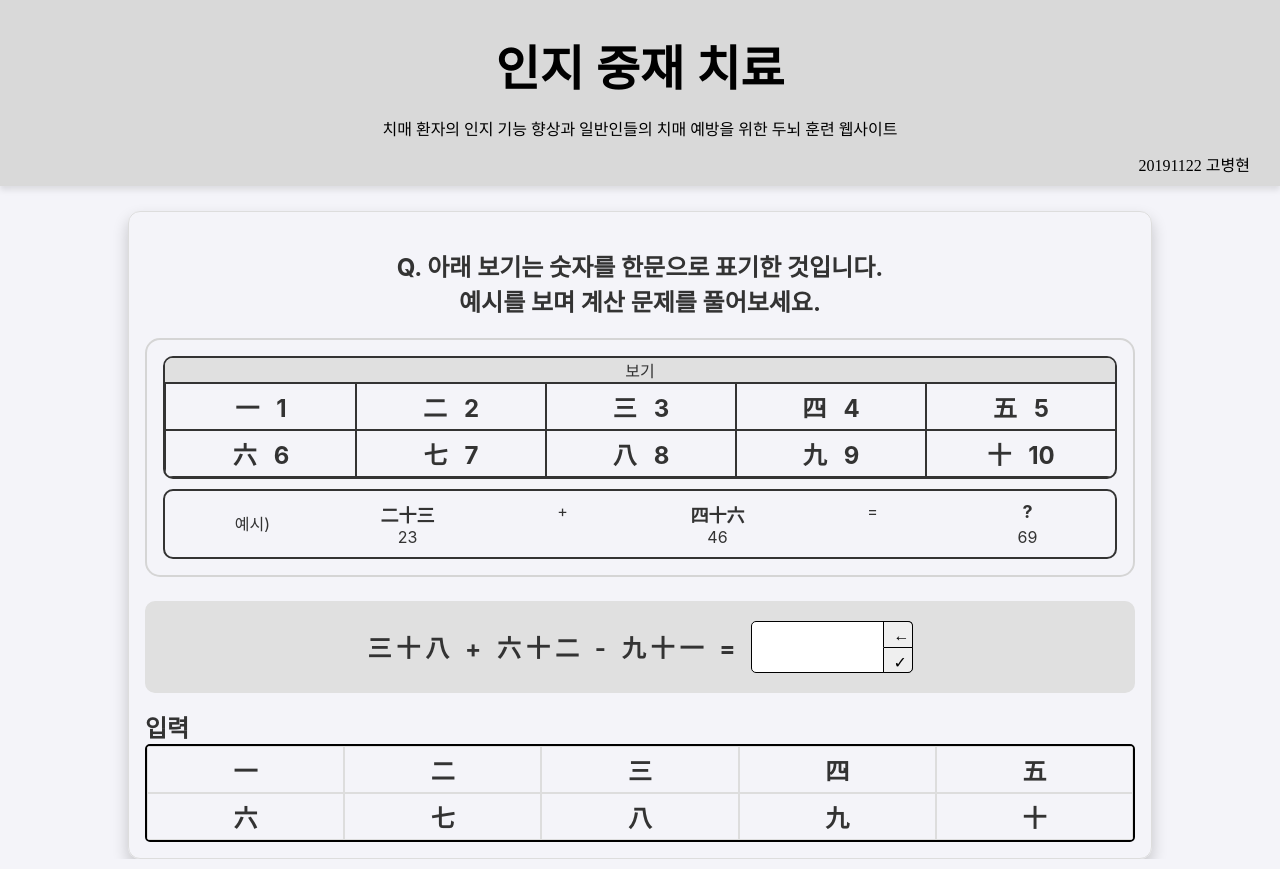
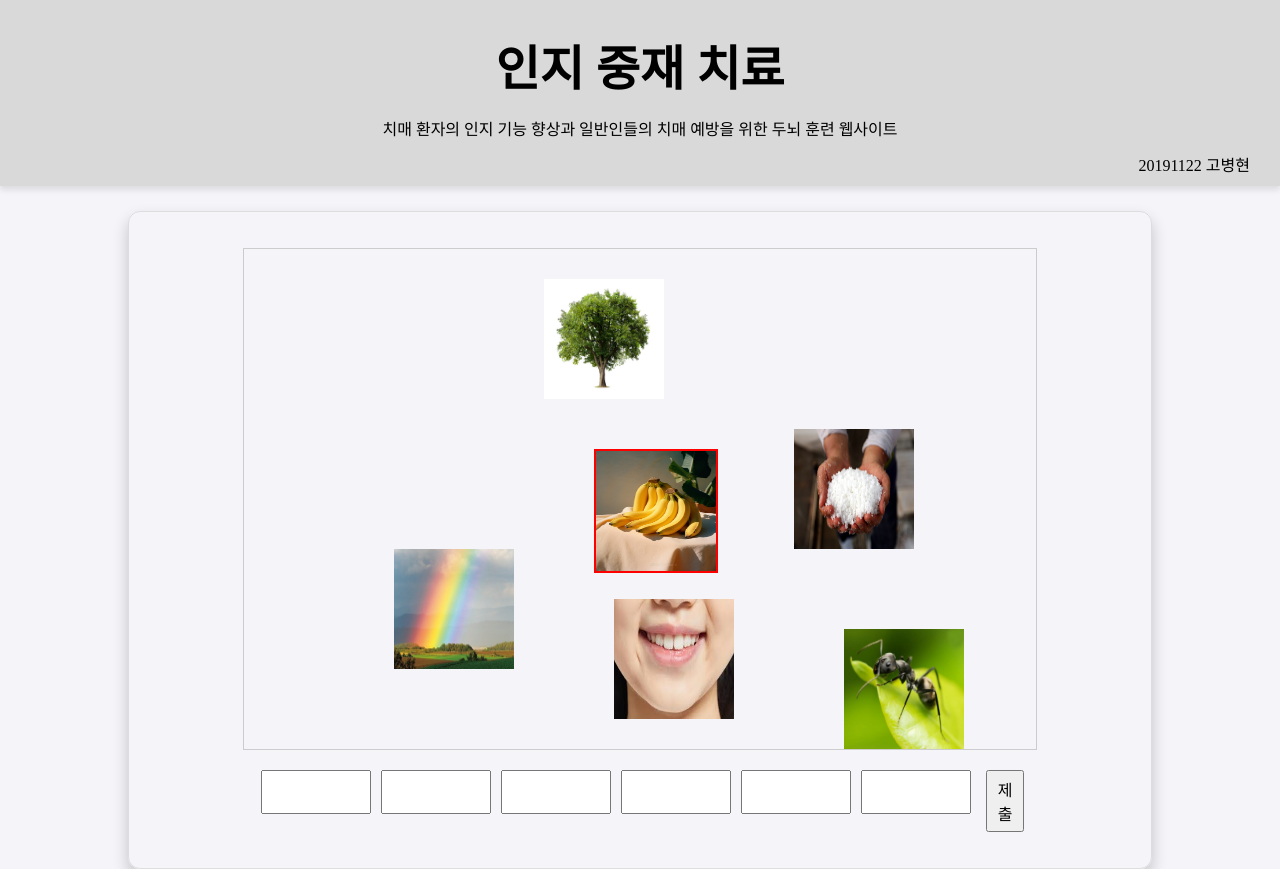
Before and after one commit to BH0120/Web-Application-Programming, a React (Create React App) app: page /page3 in a window 1280 px wide. Built offline with nearby package versions, Linux system fonts and the light colour scheme; a web font is replaced by a local one.

Commit message:
Quiz06해결 main연결 해야함.

```diff
--- a/src/QuizMain.js
+++ b/src/QuizMain.js
@@ -1,24 +1,36 @@
-import React, { useState } from 'react';
-import './QuizMain.css';
+import React, { useState } from "react";
+import "./QuizMain.css";
 // import Test from './quiz01/Test';
-import Quiz04 from './quiz04/Quiz04';
-import Quiz05 from './quiz05/Quiz05';
-import Quiz06 from './quiz06/Quiz06';
-
-
+import Quiz04 from "./quiz04/Quiz04";
+import Quiz05 from "./quiz05/Quiz05";
+import Quiz06 from "./quiz06/Quiz06";
 
 function QuizMain() {
-  const[quizNum, setQuizNum] = useState("Quiz04");
+  const [quizNum, setQuizNum] = useState("Quiz04");
+
+  function quizRender() {
+    if (quizNum === "Quiz04") {
+      return <Quiz04 setQuizNum={setQuizNum}/>;
+    } else if (quizNum === "Quiz05") {
+      return <Quiz05 setQuizNum={setQuizNum}/>;
+    } else {
+      return <Quiz06 setQuizNum={setQuizNum}/>;
+    }
+  }
+
   return (
     <div className="QuizMain">
       <header className="QuizMain-header">
         <h1 className="QuizMain-title">인지 중재 치료</h1>
-        <p className=''>치매 환자의 인지 기능 향상과 일반인들의 치매 예방을 위한 두뇌 훈련 웹사이트</p>
+        <p className="">
+          치매 환자의 인지 기능 향상과 일반인들의 치매 예방을 위한 두뇌 훈련
+          웹사이트
+        </p>
         <p className="QuizMain-info">20191122 고병현</p>
       </header>
       <main className="QuizMain-main">
-        <Quiz05/>
-        {/* {`<${quizNum}/>`} */}
+        {/* {quizRender()} */}
+        <Quiz06/>
       </main>
     </div>
   );
--- a/src/quiz04/Quiz04.js
+++ b/src/quiz04/Quiz04.js
@@ -40,7 +40,7 @@ function generateRandomOptions(randomImage) {
   return { optionImages, rotatedImage, correctDeg};
 }
 
-function Quiz01() {
+function Quiz04(props) {
   const [currentImage, setCurrentImage] = useState(null);
   const [options, setOptions] = useState([]);
   const [correctOption, setCorrectOption] = useState(null);
@@ -66,37 +66,42 @@ function Quiz01() {
   }
 
   function checkAnswer(selectedOption) {
+  setCount((prevCount) => {
+    const newCount = prevCount + 1;
+    let updatedScore = score;
+
     if (selectedOption.class === correctOption.class) {
-      setScore((prevScore) => (prevScore + 1));
+      updatedScore += 1;
+      setScore(updatedScore);
       Swal.fire({
         icon: "success",
         title: "정답입니다!",
         showConfirmButton: false,
         timer: 1500
       });
-    }
-    else {
+    } else {
       Swal.fire({
-        icon:'error',
+        icon: 'error',
         text: '오답입니다. :(',
         showConfirmButton: false,
         timer: 1500
-      })
+      });
     }
 
-    setCount((prevCount) => {
-      if(prevCount + 1 === 5){
+    if (newCount === 5) {
       Swal.fire({
         title: `점수`,
-          text: `${score} / ${count+1}`
-        })
+        text: `${updatedScore} / 5`
+      });
       setScore(0);
       setCount(0);
+      generateQuiz();
     } else {
       generateQuiz();
-        return prevCount + 1;
     }
-    })
+
+    return newCount;
+  });
 }
 
   return (
@@ -128,4 +133,4 @@ function Quiz01() {
   );
 }
 
-export default Quiz01;
+export default Quiz04;
--- a/src/quiz05/Quiz05.js
+++ b/src/quiz05/Quiz05.js
@@ -24,7 +24,7 @@ function Quiz05(props) {
       </h2>
       <SampleContainer samples={samples} />
 
-      <Quiz05Container samples={samples} />
+      <Quiz05Container samples={samples} setQuizNum={props.setQuizNum} />
     </>
   );
 }
--- a/src/quiz05/Quiz05Container.css
+++ b/src/quiz05/Quiz05Container.css
@@ -82,10 +82,19 @@
   border: 2px solid black;
   border-radius: 5px;
   overflow: hidden;
+  box-sizing: border-box;
+
 }
 
-.answer-button{
+.answer05-button{
   border: 1px solid #ddd;
   padding-top: 5px;
   padding-bottom: 5px;
+  cursor: pointer;
 }
+
+.answer05-button:hover {
+  background-color: #e0e0e0;
+  border : 3px solid #007bff;
+  transition: border-color 0.3s;
+}
--- a/src/quiz05/Quiz05Container.js
+++ b/src/quiz05/Quiz05Container.js
@@ -22,9 +22,9 @@ function Quiz05Container(props) {
     function randomNum() {
       // 중복 없을 때까지 실행
       do {
-        num1 = Math.floor(Math.random() * 100 + 1);
-        num2 = Math.floor(Math.random() * 100 + 1);
-        num3 = Math.floor(Math.random() * 100 + 1);
+        num1 = Math.floor(Math.random() * 99 + 1);
+        num2 = Math.floor(Math.random() * 99 + 1);
+        num3 = Math.floor(Math.random() * 99 + 1);
       } while (num1 === num2 || num2 === num3 || num3 === num1);
 
       total = num1 + num2 - num3;
@@ -81,8 +81,10 @@ function Quiz05Container(props) {
   }
 
   function handleSubmit() {
+    let newScore = score;
     if (answer === correct) {
-      setScore(score + 1);
+      newScore += 1;
+      setScore(newScore);
       Swal.fire({
         icon: "success",
         title: "정답입니다!",
@@ -91,28 +93,31 @@ function Quiz05Container(props) {
       });
     } else {
       Swal.fire({
-        icon:'error',
+        icon: 'error',
         text: '오답입니다. :(',
         showConfirmButton: false,
         timer: 1500
-      })
+      });
     }
 
-    setCount((prev) => {
-      if(prev + 1 === 5){
+    setCount((prevCount) => {
+      const newCount = prevCount + 1;
+      if (newCount === 5) {
         Swal.fire({
           title: `점수`,
-          text: `${score} / ${count+1}`
-        })
-        setScore(0);
-        setCount(0);
-        setAnswer("");
+          text: `${newScore} / 5`,
+          confirmButtonText: '확인'
+        }).then((result) => {
+          if (result.isConfirmed) {
+            props.setQuizNum("Quiz06");  // Change this to the desired next quiz
+          }
+        });
       } else {
         setAnswer("");
         setQuiz(randomQuiz());
-        return prev + 1;
       }
-    })
+      return newCount;
+    });
   }
 
   return (
@@ -138,7 +143,7 @@ function Quiz05Container(props) {
         {samples.map((item) => (
           <div
             key={item.value}
-            className="answer-button"
+            className="answer05-button"
             onClick={() => handleChnBtn(item.char)}
           >
             {item.char}
--- a/src/quiz06/Quiz06.css
+++ b/src/quiz06/Quiz06.css
@@ -10,10 +10,10 @@
     overflow: hidden; /* 추가된 속성 */
   }
 
-  .img {
+  .img06 {
     position: absolute;
-    width: 100px;
-    height: 100px;
+    width: 120px;
+    height: 120px;
   }
 
   .start-img {
--- a/src/quiz06/Quiz06.js
+++ b/src/quiz06/Quiz06.js
@@ -1,4 +1,5 @@
 import React, { useState, useEffect } from 'react';
+import Swal from 'sweetalert2';
 import './Quiz06.css';
 
 // 총 6개의 끝말잇기 세트
@@ -25,7 +26,7 @@ const wordSets = [
     { img: "/imgs/통나무.jpg", word: '통나무' },
     { img: "/imgs/무궁화.jpg", word: '무궁화' },
     { img: "/imgs/화가.jpg", word: '화가' },
-    { img: "/imgs/가수.jpg", word: '가수' }
+    { img: "/imgs/가수.png", word: '가수' }
   ]
 ];
 
@@ -42,41 +43,92 @@ const fixedPositions = [
   { x: 850, y: 150 }
 ];
 
-const getRandomPositions = (fixedPositions, count) => {
+function getRandomPositions(fixedPositions, count) {
   const shuffled = fixedPositions.sort(() => 0.5 - Math.random());
   return shuffled.slice(0, count);
-};
+}
 
-const Quiz06 = () => {
+function Quiz06() {
   const [positions, setPositions] = useState([]);
   const [answers, setAnswers] = useState(Array(6).fill(''));
   const [imageWords, setImageWords] = useState([]);
+  const [usedIdx, setUsedIdx] = useState([]);
+  const [score, setScore] = useState(0);
+  const [count, setCount] = useState(0);
 
   useEffect(() => {
-    const randomSet = wordSets[Math.floor(Math.random() * wordSets.length)];
+    generateQuiz();
+  }, []);
+
+  function generateQuiz() {
+    let randomSetIndex;
+
+    do {
+      randomSetIndex = Math.floor(Math.random() * wordSets.length);
+    } while (usedIdx.includes(randomSetIndex) && usedIdx.length < wordSets.length);
+
+    setUsedIdx([...usedIdx, randomSetIndex]);
+    const randomSet = wordSets[randomSetIndex];
     setImageWords(randomSet);
 
     const randomPositions = getRandomPositions(fixedPositions, 5);
-    randomPositions.unshift({ x: 350, y: 200 }); // 첫 번째 이미지는 고정된 위치에
+    randomPositions.unshift({ x: 350, y: 200 }); // 첫 번째 이미지를 고정된 위치에 배치
     setPositions(randomPositions);
-  }, []);
+  }
 
-  const handleInputChange = (index, event) => {
+  function handleInputChange(index, event) {
     const newAnswers = [...answers];
     newAnswers[index] = event.target.value;
     setAnswers(newAnswers);
-  };
+  }
 
-  const checkAnswers = () => {
+  function checkAnswers() {
     const correctAnswers = imageWords.map((item) => item.word);
     const isCorrect = correctAnswers.every((word, index) => word === answers[index]);
 
+    let newScore = score;
     if (isCorrect) {
-      alert('정답입니다!');
+      newScore += 1;
+      setScore(newScore);
+      Swal.fire({
+        icon: 'success',
+        title: '정답입니다!',
+        showConfirmButton: false,
+        timer: 1500
+      });
     } else {
-      alert('틀렸습니다. 다시 시도해주세요.');
+      Swal.fire({
+        icon: 'error',
+        text: '오답입니다. :(',
+        showConfirmButton: false,
+        timer: 1500
+      });
     }
-  };
+
+    setCount((prevCount) => {
+      const newCount = prevCount + 1;
+      if (newCount === 3) {
+        Swal.fire({
+          title: '점수',
+          text: `${newScore} / 3`,
+          confirmButtonText: '확인'
+        }).then((result) => {
+          if (result.isConfirmed) {
+            // 퀴즈 리셋 로직
+            setScore(0);
+            setCount(0);
+            setAnswers(Array(6).fill(''));
+            setUsedIdx([]); // 인덱스 배열 초기화
+            generateQuiz();
+          }
+        });
+      } else {
+        setAnswers(Array(6).fill(''));
+        generateQuiz();
+      }
+      return newCount;
+    });
+  }
 
   return (
     <div>
@@ -86,7 +138,7 @@ const Quiz06 = () => {
             key={index}
             src={item.img}
             alt={`img-${index}`}
-            className={`img ${index === 0 ? 'start-img' : ''}`}
+            className={`img06 ${index === 0 ? 'start-img' : ''}`}
             style={{ left: positions[index]?.x, top: positions[index]?.y }}
           />
         ))}
@@ -105,6 +157,6 @@ const Quiz06 = () => {
       </div>
     </div>
   );
-};
+}
 
 export default Quiz06;
```
Also changed, not shown: public/imgs/가수.png (added). Lines whose indentation alone changed are shown as unchanged.
